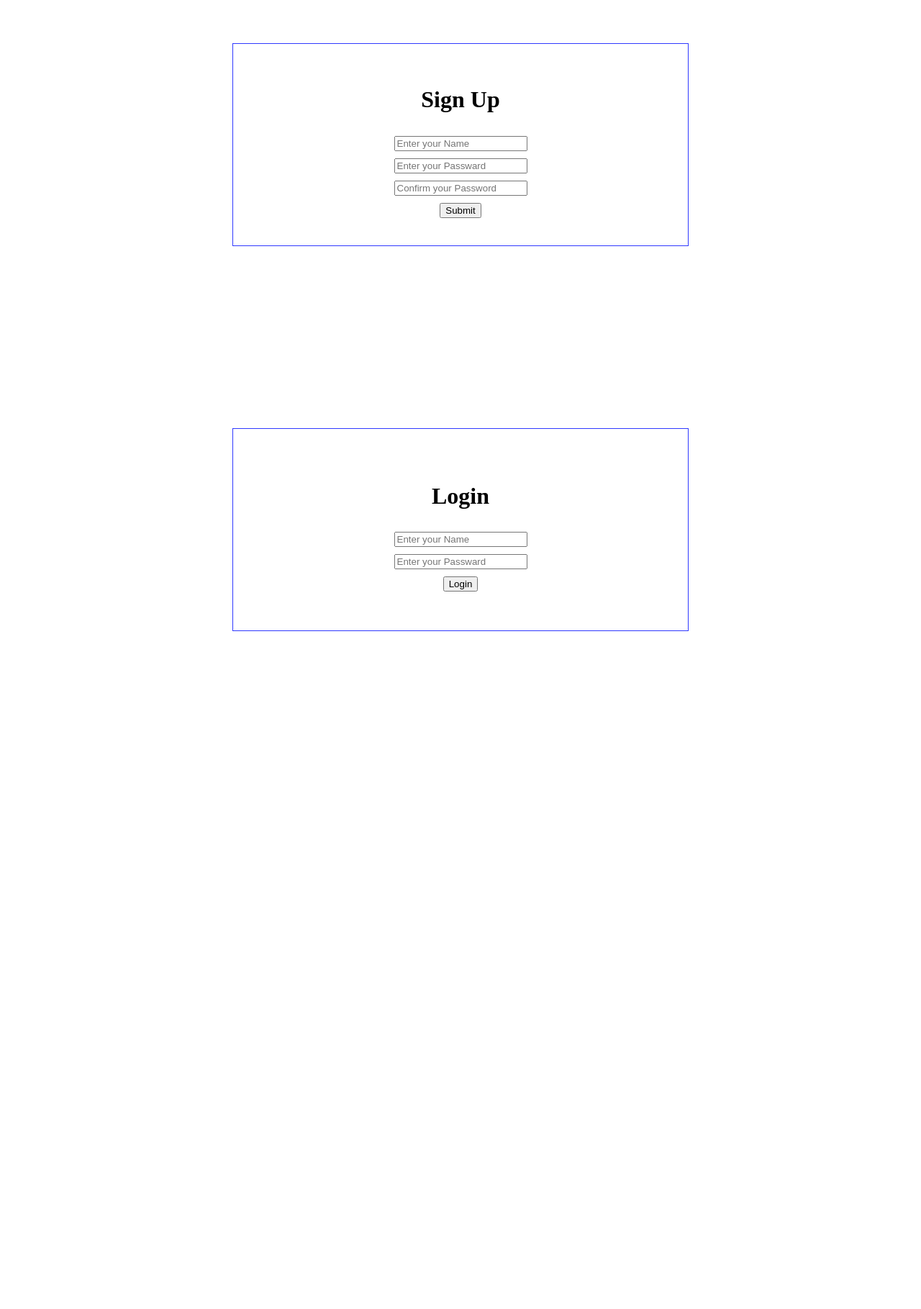
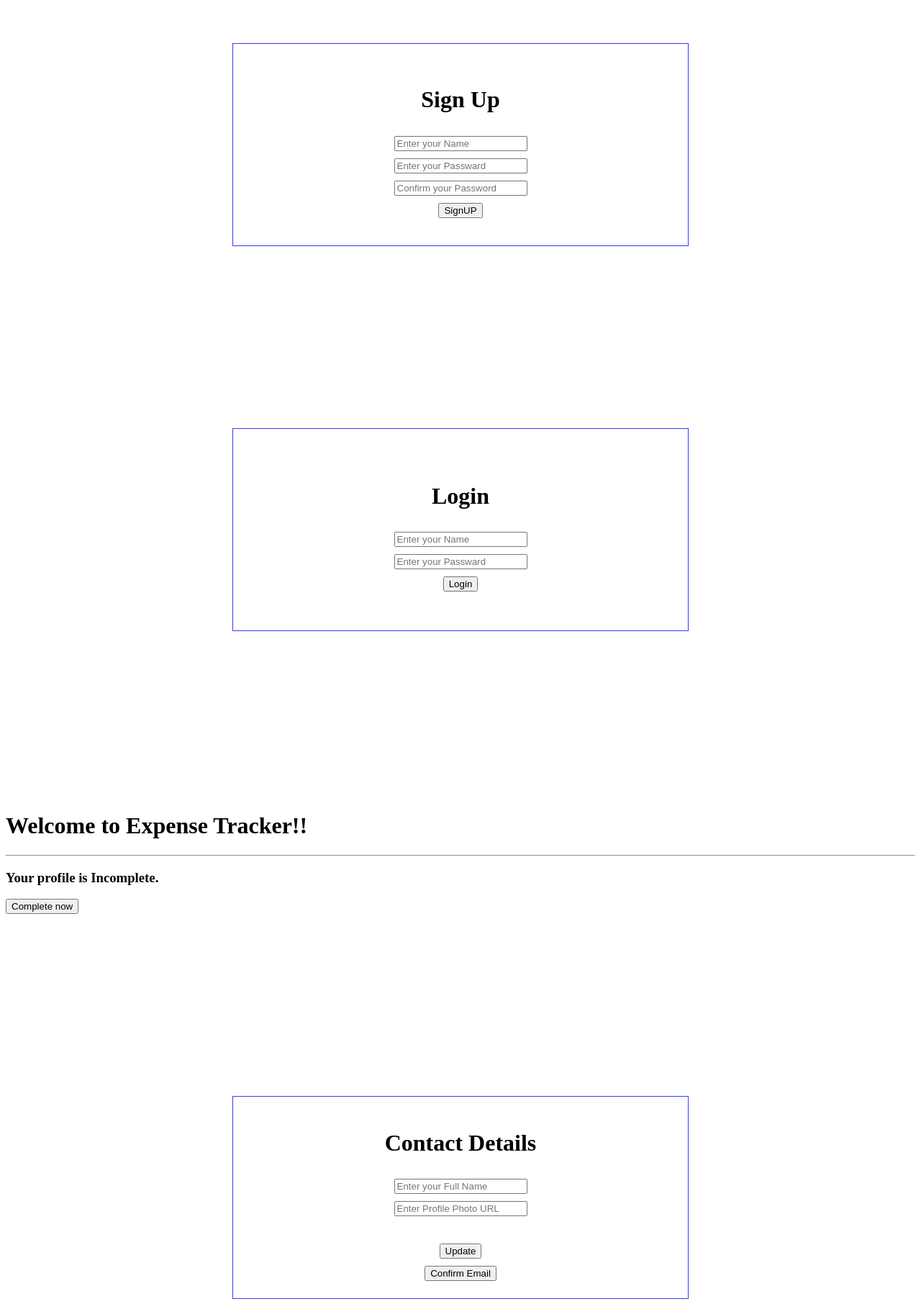
Before and after one commit to NeetuSeharawat/Expense_tracker, a React (Create React App) app: page / in a window 1280 px wide. Shown: the part 193-2012 px from the top of the page at 72% size. Before the commit the page ends 1322 px from the top, so only its background shows below. Built offline with nearby package versions, Linux system fonts and the light colour scheme; no server answers.

Commit message:
Verify User Email

```diff
--- a/src/App.js
+++ b/src/App.js
@@ -1,13 +1,21 @@
+
 import SignUpPage from './Components/SignUpPage/SignUpPage';
-import './App.css';
 import LoginPage from './Components/LoginPage/LoginPage';
+import IncompleteProfile from './Components/LoginPage/IncompleteProfile';
+import UpdateProfile from './Components/LoginPage/UpdateProfile';
+import { Fragment } from 'react';
+
 
 function App() {
   return (
-    <div className="App">
-    < SignUpPage />
+    <Fragment>
+
+    <SignUpPage />
     <LoginPage/>
-        </div>
+    <IncompleteProfile />
+    <UpdateProfile />
+
+    </Fragment>
   );
 }
 
--- a/src/Components/LoginPage/UpdateProfile.jsx
+++ b/src/Components/LoginPage/UpdateProfile.jsx
@@ -25,11 +25,11 @@ const UpdateProfile = () => {
       console.log("error", error);
     }
   };
-
+// get pre-fill the input form with that data show that the user can see his previously entered values (and edit that if needed)
   async function getData() {
     try {
 
-      let res = await axios.post(
+      const res = await axios.post(
         "https://identitytoolkit.googleapis.com/v1/accounts:lookup?key=AIzaSyCSf5df3wQzSx7GQ34HdC2hCFcD4sIETvM",
         {
           idToken: localStorage.getItem("token"),
@@ -42,13 +42,33 @@ const UpdateProfile = () => {
     } catch (error) {
       console.log("error:", error);
     }
-  }
+  };
 
   useEffect(() => {
     getData();
   }, []);
+
+  //Verify User Email
+   const handleConfirmEmail =async(e) =>{
+   e.preventDefault();
+    try {
+      const res = await axios.post(
+        "https://identitytoolkit.googleapis.com/v1/accounts:sendOobCode?key=AIzaSyCSf5df3wQzSx7GQ34HdC2hCFcD4sIETvM",
+        {
+          idToken: localStorage.getItem("token"),
+          requestType: 'VERIFY_EMAIL',
+        }
+      );
+      console.log(res);
+    } catch (error) {
+      console.log("error:", error);
+    }
+   };
+
+
   return (
     <div>
+      <form>
       <h1>Contact Details</h1>
       <input
       type="text" placeholder='Enter your Full Name' ref={fullNameRef} required>
@@ -59,8 +79,9 @@ const UpdateProfile = () => {
       <br />
 
       <button onClick={UpdateHandler}>Update</button>
-      <button>Cancel</button>
 
+      <button onClick={handleConfirmEmail}>Confirm Email</button>
+      </form>
     </div>
   )
 }
--- a/src/Components/SignUpPage/SignUpPage.jsx
+++ b/src/Components/SignUpPage/SignUpPage.jsx
@@ -46,7 +46,7 @@ const SignUpPage = () => {
           ref={ConfirmPasswordRef}
         ></input>
         <button onClick={handleSubmit} type={"submit"}>
-          Submit
+          SignUP
         </button>
       </form>
     </div>
```
